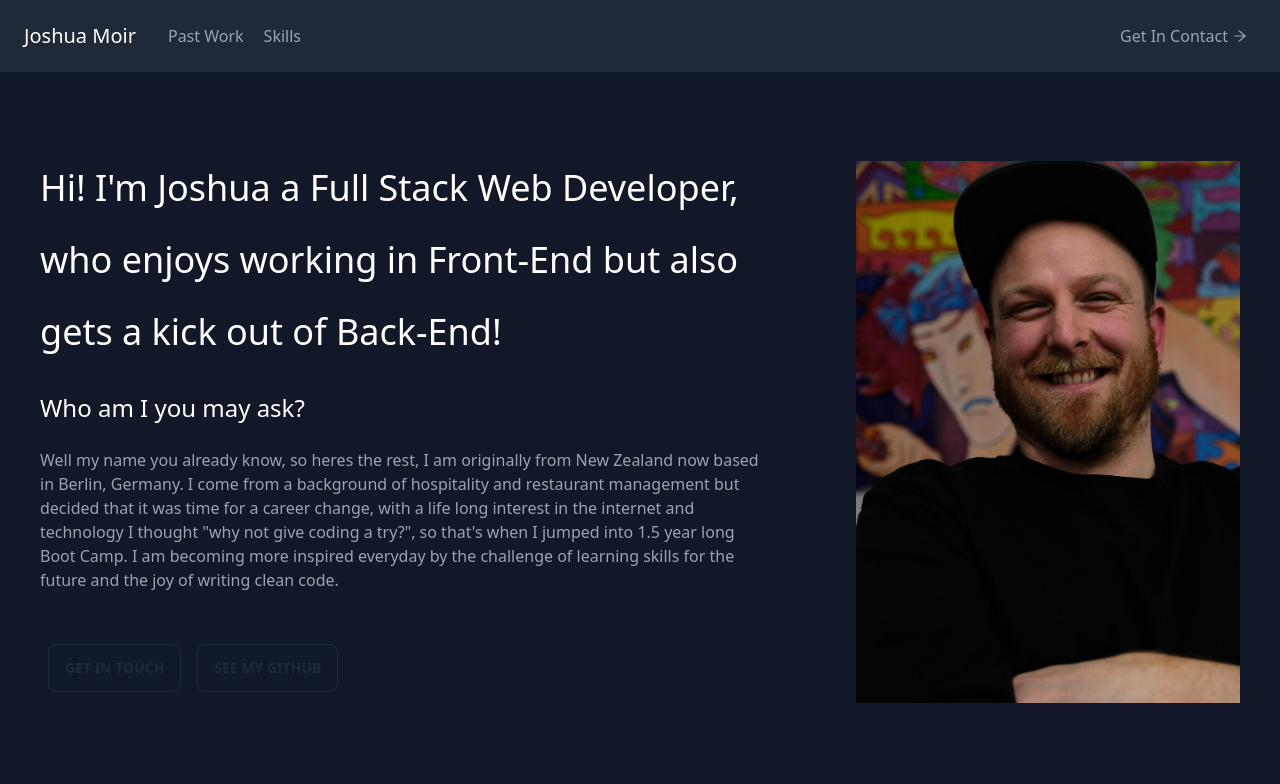
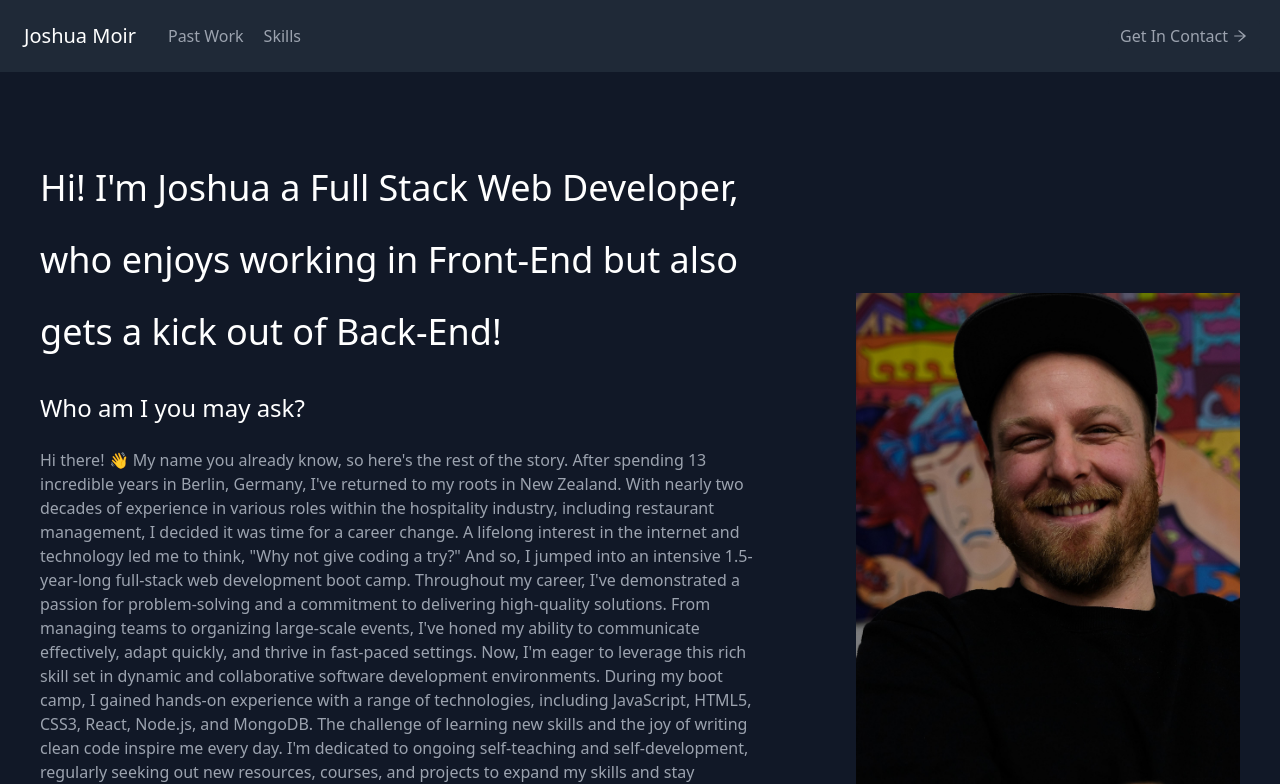
Before and after one commit to j-d-m/my-portfolio, a React (Create React App) app: page / in a window 1280 px wide. Shown: the top 784 px of the page. Built offline with nearby package versions, Linux system fonts and the light colour scheme.

Commit message:
updated the about section

```diff
--- a/src/Components/About.js
+++ b/src/Components/About.js
@@ -16,14 +16,30 @@ export default function About() {
           </h2>
 
           <p className="mb-8">
-            Well my name you already know, so heres the rest, I am originally
-            from New Zealand now based in Berlin, Germany. I come from a
-            background of hospitality and restaurant management but decided that
-            it was time for a career change, with a life long interest in the
-            internet and technology I thought "why not give coding a try?", so
-            that's when I jumped into 1.5 year long Boot Camp. I am becoming
-            more inspired everyday by the challenge of learning skills for the
-            future and the joy of writing clean code.
+            Hi there! 👋 My name you already know, so here&apos;s the rest of
+            the story. After spending 13 incredible years in Berlin, Germany,
+            I&apos;ve returned to my roots in New Zealand. With nearly two
+            decades of experience in various roles within the hospitality
+            industry, including restaurant management, I decided it was time for
+            a career change. A lifelong interest in the internet and technology
+            led me to think, "Why not give coding a try?" And so, I jumped into
+            an intensive 1.5-year-long full-stack web development boot camp.
+            Throughout my career, I've demonstrated a passion for
+            problem-solving and a commitment to delivering high-quality
+            solutions. From managing teams to organizing large-scale events,
+            I&apos;ve honed my ability to communicate effectively, adapt
+            quickly, and thrive in fast-paced settings. Now, I'm eager to
+            leverage this rich skill set in dynamic and collaborative software
+            development environments. During my boot camp, I gained hands-on
+            experience with a range of technologies, including JavaScript,
+            HTML5, CSS3, React, Node.js, and MongoDB. The challenge of learning
+            new skills and the joy of writing clean code inspire me every day.
+            I&apos;m dedicated to ongoing self-teaching and self-development,
+            regularly seeking out new resources, courses, and projects to expand
+            my skills and stay updated on the latest industry trends and best
+            practices. My goal is to contribute my diverse background and
+            unwavering dedication to excellence to innovative software projects
+            and teams. Let's build something amazing together! 🚀
           </p>
           <div className="flex justify-center">
             <button className="btn btn-outline my-5 mx-2">
```
